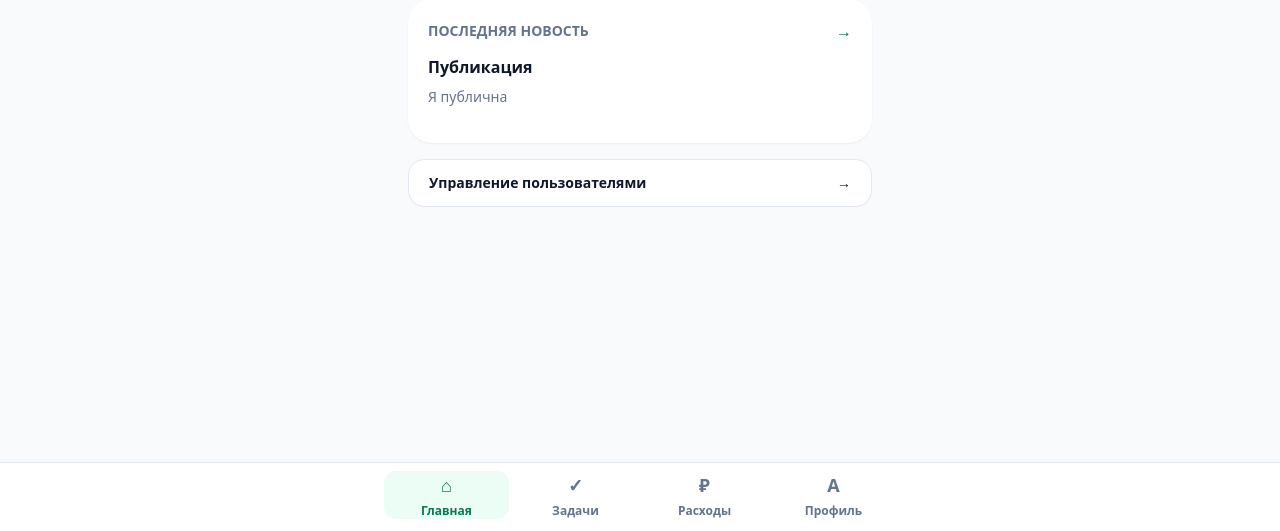
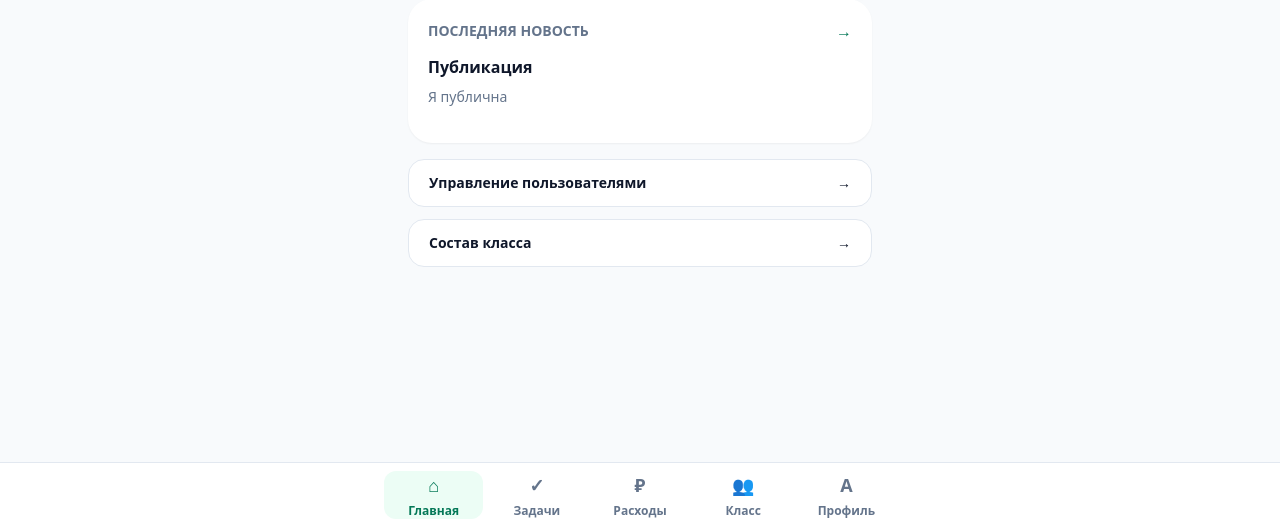
Before and after one commit to olgagrishinaqa-netizen/classapp, a Flask app: page /dashboard in a window 1280 px wide. Shown: the part 269-800 px from the top of the page. Run offline with Flask 3, Linux system fonts and the light colour scheme; a user stored in the database is signed in; parts of the project's set-up code (start-up, migrations or seed data) failed here and were passed over; some libraries are stand-ins or nearby versions.

Commit message:
2109 2131

```diff
--- a/app/templates/base.html
+++ b/app/templates/base.html
@@ -29,7 +29,8 @@
 
   {% if show_navigation|default(true) %}
     <nav aria-label="Основная навигация" class="fixed inset-x-0 bottom-0 z-40 border-t border-slate-200 bg-white/95 px-4 pb-[max(0.75rem,env(safe-area-inset-bottom))] pt-2 backdrop-blur dark:border-slate-800 dark:bg-slate-900/95">
-      <div class="mx-auto grid max-w-lg grid-cols-4 gap-1">
+      {% set is_admin_mode = current_user is defined and current_user and current_user.is_admin %}
+      <div class="mx-auto grid max-w-lg gap-1 {% if is_admin_mode %}grid-cols-5{% else %}grid-cols-4{% endif %}">
         <a href="{{ url_for('main.dashboard_page') }}" class="flex min-h-12 flex-col items-center justify-center gap-1 rounded-xl text-xs font-semibold {% if request.endpoint == 'main.dashboard_page' %}bg-emerald-50 text-emerald-700 dark:bg-emerald-950 dark:text-emerald-300{% else %}text-slate-500 dark:text-slate-400{% endif %}">
           <span aria-hidden="true" class="text-lg">⌂</span>Главная
         </a>
@@ -39,6 +40,11 @@
         <a href="{{ url_for('main.expenses_page') }}" class="flex min-h-12 flex-col items-center justify-center gap-1 rounded-xl text-xs font-semibold {% if request.endpoint == 'main.expenses_page' %}bg-emerald-50 text-emerald-700 dark:bg-emerald-950 dark:text-emerald-300{% else %}text-slate-500 dark:text-slate-400{% endif %}">
           <span aria-hidden="true" class="text-lg">₽</span>Расходы
         </a>
+        {% if is_admin_mode %}
+        <a href="{{ url_for('main.admin_students_page') }}" class="flex min-h-12 flex-col items-center justify-center gap-1 rounded-xl text-xs font-semibold {% if request.endpoint == 'main.admin_students_page' %}bg-emerald-50 text-emerald-700 dark:bg-emerald-950 dark:text-emerald-300{% else %}text-slate-500 dark:text-slate-400{% endif %}">
+          <span aria-hidden="true" class="text-lg">👥</span>Класс
+        </a>
+        {% endif %}
         <a href="{{ url_for('main.profile_page') }}" class="flex min-h-12 flex-col items-center justify-center gap-1 rounded-xl text-xs font-semibold {% if request.endpoint == 'main.profile_page' %}bg-emerald-50 text-emerald-700 dark:bg-emerald-950 dark:text-emerald-300{% else %}text-slate-500 dark:text-slate-400{% endif %}">
           <span aria-hidden="true" class="text-lg">{{ user.full_name[:1]|upper }}</span>Профиль
         </a>
--- a/app/templates/dashboard.html
+++ b/app/templates/dashboard.html
@@ -26,5 +26,10 @@
     {% if latest_news %}<h2 class="mt-3 font-bold">{{ latest_news.title }}</h2><p class="mt-2 line-clamp-2 text-sm text-slate-500 dark:text-slate-400">{{ latest_news.description }}</p>{% else %}<p class="mt-3 text-sm text-slate-500 dark:text-slate-400">Опубликованных новостей пока нет.</p>{% endif %}
   </a>
 </section>
-{% if current_user.is_admin and active_role == 'admin' %}<a href="{{ url_for('main.users_page') }}" class="mt-4 flex min-h-12 items-center justify-between rounded-2xl border border-slate-200 bg-white px-5 text-sm font-bold dark:border-slate-800 dark:bg-slate-900">Управление пользователями <span>→</span></a>{% endif %}
+{% if current_user.is_admin %}
+<div class="mt-4 grid gap-3">
+  <a href="{{ url_for('main.users_page') }}" class="flex min-h-12 items-center justify-between rounded-2xl border border-slate-200 bg-white px-5 text-sm font-bold dark:border-slate-800 dark:bg-slate-900">Управление пользователями <span>→</span></a>
+  <a href="{{ url_for('main.admin_students_page') }}" class="flex min-h-12 items-center justify-between rounded-2xl border border-slate-200 bg-white px-5 text-sm font-bold dark:border-slate-800 dark:bg-slate-900">Состав класса <span>→</span></a>
+</div>
+{% endif %}
 {% endblock %}
--- a/app/templates/profile.html
+++ b/app/templates/profile.html
@@ -7,7 +7,7 @@
   <section class="mt-5 rounded-3xl border border-red-100 bg-red-50 p-5 dark:border-red-950 dark:bg-red-950/30"><h2 class="text-lg font-bold text-red-800 dark:text-red-200">Тестирование ролей</h2><p class="mt-2 text-sm text-red-700 dark:text-red-300">Меняет только отображаемый режим в текущей сессии. Права аккаунта остаются прежними.</p><form action="{{ url_for('main.change_role') }}" method="post" class="mt-4 flex gap-3">{{ form.hidden_tag() }}{{ form.role(class="min-h-12 min-w-0 flex-1 rounded-xl border border-red-200 bg-white px-3 text-base dark:border-red-900 dark:bg-slate-900") }}<button class="min-h-12 rounded-xl bg-red-600 px-4 text-sm font-bold text-white">Применить</button></form></section>
 {% endif %}
 <a href="{{ url_for('main.news_page') }}" class="mt-5 flex min-h-12 items-center justify-between rounded-2xl bg-white px-5 text-sm font-bold shadow-sm dark:bg-slate-900">Новости класса <span>→</span></a>
-{% if current_user.is_admin and active_role == 'admin' %}<a href="{{ url_for('main.users_page') }}" class="mt-3 flex min-h-12 items-center justify-between rounded-2xl bg-white px-5 text-sm font-bold shadow-sm dark:bg-slate-900">Пользователи <span>→</span></a>{% endif %}
-{% if current_user.is_admin and active_role == 'admin' %}<a href="{{ url_for('main.admin_students_page') }}" class="mt-3 flex min-h-12 items-center justify-between rounded-2xl bg-white px-5 text-sm font-bold shadow-sm dark:bg-slate-900">Состав класса <span>→</span></a>{% endif %}
+{% if current_user.is_admin %}<a href="{{ url_for('main.users_page') }}" class="mt-3 flex min-h-12 items-center justify-between rounded-2xl bg-white px-5 text-sm font-bold shadow-sm dark:bg-slate-900">Пользователи <span>→</span></a>{% endif %}
+{% if current_user.is_admin %}<a href="{{ url_for('main.admin_students_page') }}" class="mt-3 flex min-h-12 items-center justify-between rounded-2xl bg-white px-5 text-sm font-bold shadow-sm dark:bg-slate-900">Состав класса <span>→</span></a>{% endif %}
 <form action="{{ url_for('main.logout_page') }}" method="post" class="mt-6"><button class="min-h-12 w-full rounded-xl border border-red-200 bg-white text-sm font-bold text-red-700 dark:border-red-900 dark:bg-slate-900 dark:text-red-300">Выйти из аккаунта</button></form>
 {% endblock %}
```
Also changed, not shown: .github/workflows/deploy.yml.
